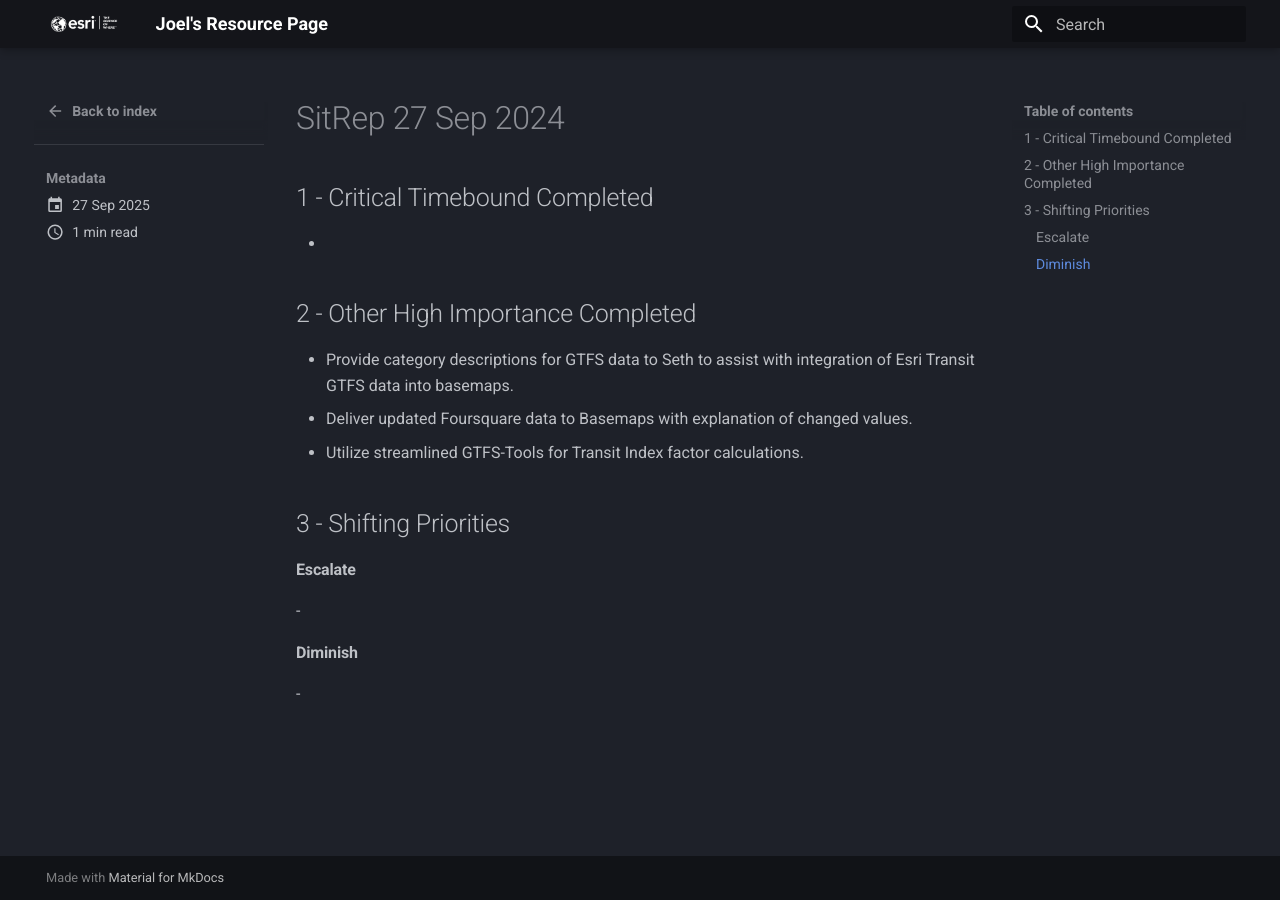
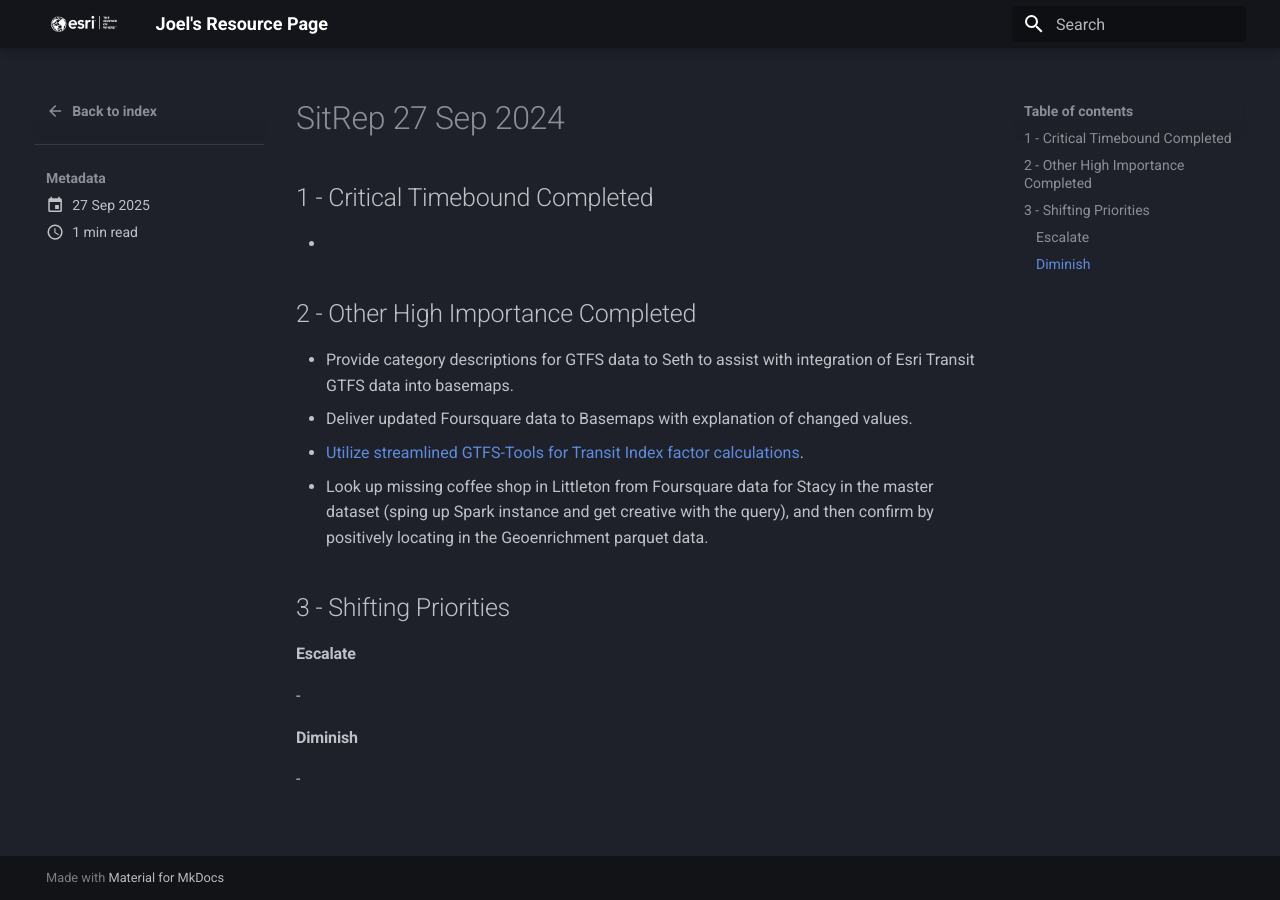
Before and after one commit to knu2xs/esri-resource-page, an MkDocs documentation site: the page built from docs/sitreps/posts/sitrep_20240927.md, in a window 1280 px wide. Built offline with MkDocs 1.6.1 and Material for MkDocs 9.7.7, drawn with Linux system fonts in a browser that asks for light colours.

Commit message:
update sitreps

```diff
--- a/docs/sitreps/posts/sitrep_20240927.md
+++ b/docs/sitreps/posts/sitrep_20240927.md
@@ -12,7 +12,8 @@ date: 2025-09-27
 
 - Provide category descriptions for GTFS data to Seth to assist with integration of Esri Transit GTFS data into basemaps.
 - Deliver updated Foursquare data to Basemaps with explanation of changed values.
-- Utilize streamlined GTFS-Tools for Transit Index factor calculations.
+- [Utilize streamlined GTFS-Tools for Transit Index factor calculations](http://alienjoel2024/gtfs-tools/notebooks/transit_index_factors.htm).
+- Look up missing coffee shop in Littleton from Foursquare data for Stacy in the master dataset (sping up Spark instance and get creative with the query), and then confirm by positively locating in the Geoenrichment parquet data.
 
 
 ## 3 - Shifting Priorities
```
